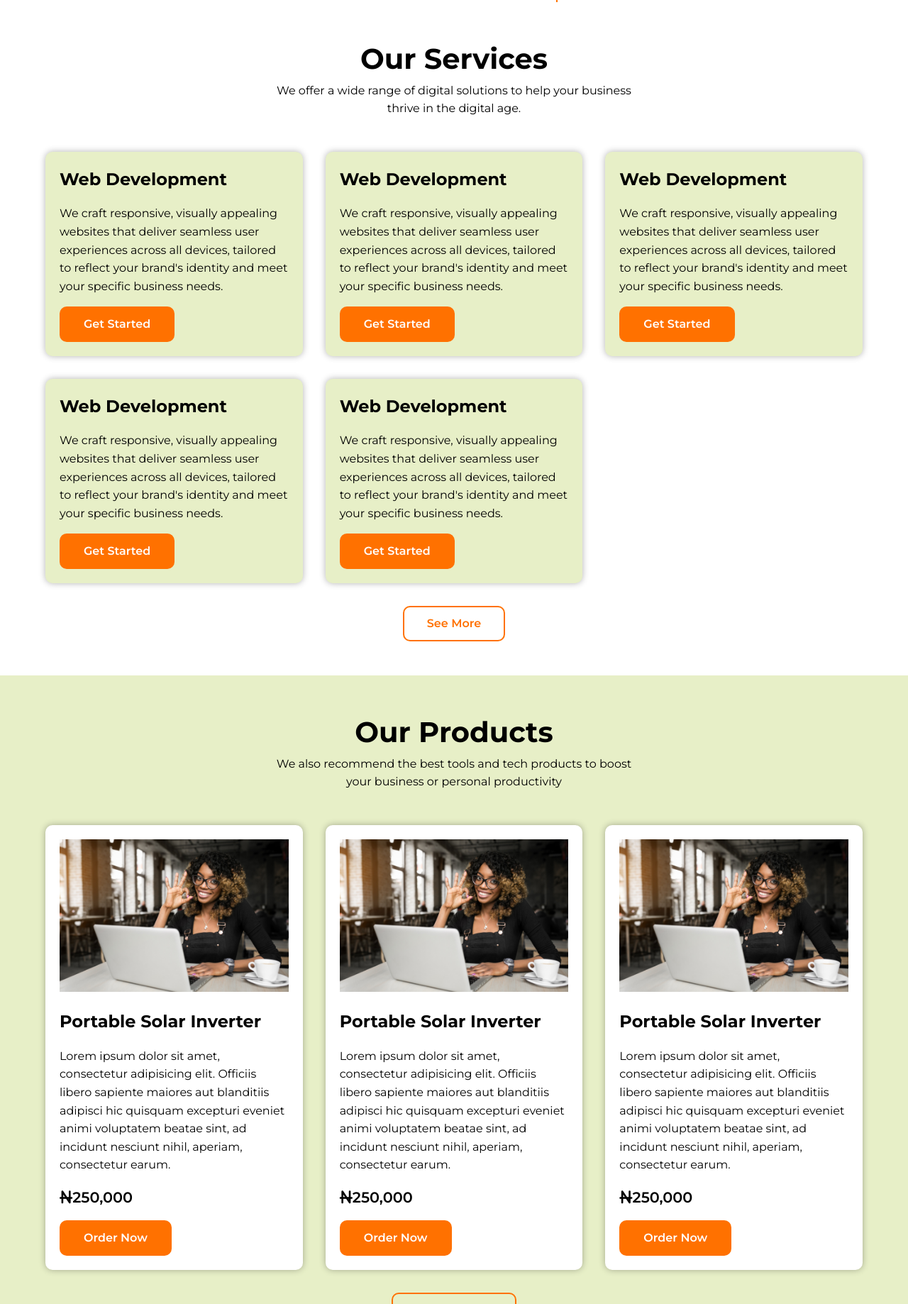
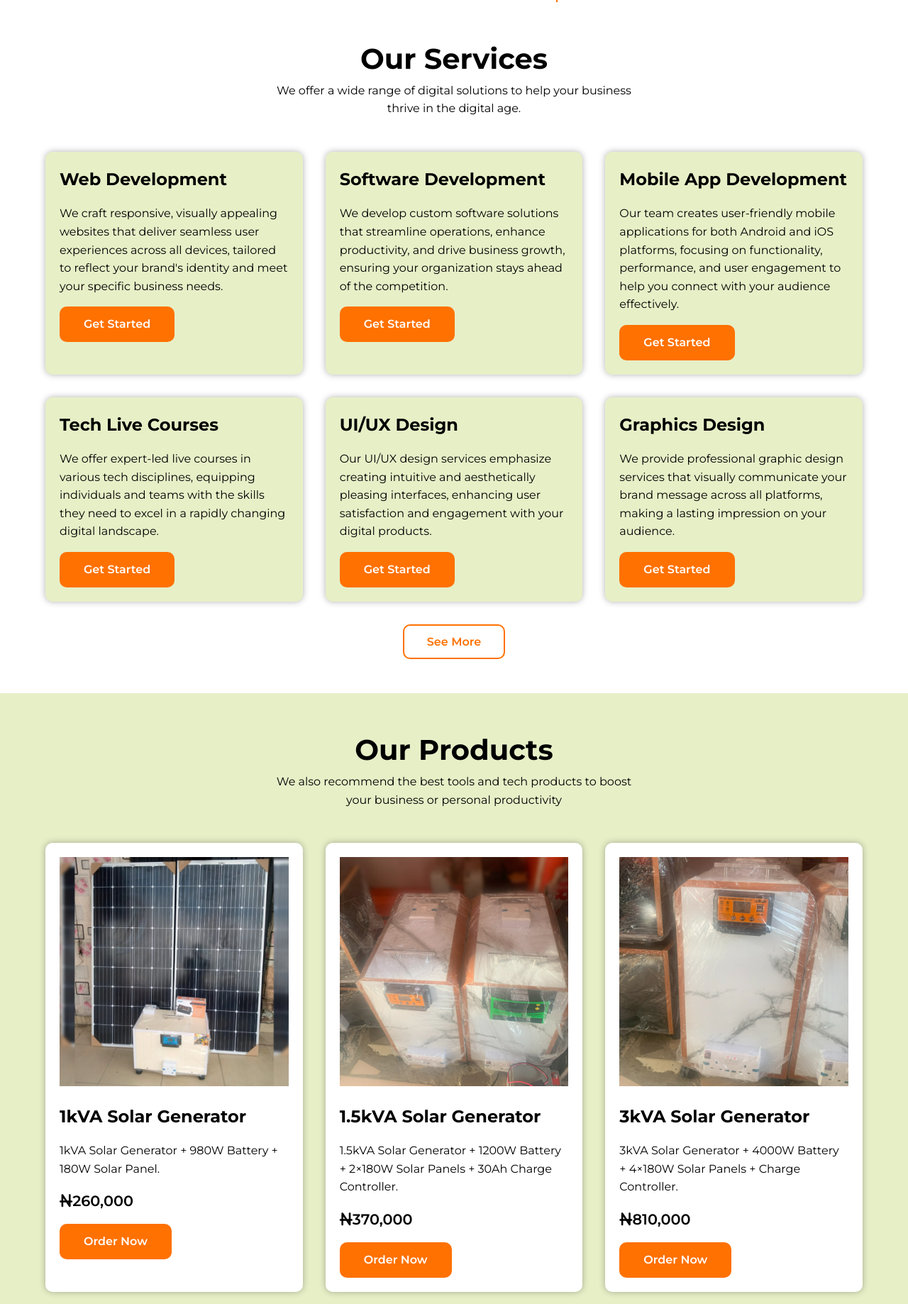
Before and after one commit to davidinmichael/dadvantech, a Django app: page / in a window 1280 px wide. Shown: the part 1025-2863 px from the top of the page at 71% size. Run offline with Django 5.2, Linux system fonts and the light colour scheme; parts of the project's set-up code (start-up, migrations or seed data) failed here and were passed over.

Commit message:
Mod: Added actual services and products.

```diff
--- a/core/templates/core/index.html
+++ b/core/templates/core/index.html
@@ -34,7 +34,7 @@
   <p class="stat-item">500+ Community Members</p>
 </div>
 
-<div class="services container">
+<div class="services container" id="services">
   <div class="title">
     <h2>Our Services</h2>
     <p>
@@ -53,38 +53,47 @@
       <a href="#" class="btn btn-primary">Get Started</a>
     </div>
     <div class="service-card">
-      <h3>Web Development</h3>
+      <h3>Software Development</h3>
       <p>
-        We craft responsive, visually appealing websites that deliver seamless
-        user experiences across all devices, tailored to reflect your brand's
-        identity and meet your specific business needs.
+        We develop custom software solutions that streamline operations, enhance
+        productivity, and drive business growth, ensuring your organization
+        stays ahead of the competition.
       </p>
       <a href="#" class="btn btn-primary">Get Started</a>
     </div>
     <div class="service-card">
-      <h3>Web Development</h3>
+      <h3>Mobile App Development</h3>
       <p>
-        We craft responsive, visually appealing websites that deliver seamless
-        user experiences across all devices, tailored to reflect your brand's
-        identity and meet your specific business needs.
+        Our team creates user-friendly mobile applications for both Android and
+        iOS platforms, focusing on functionality, performance, and user
+        engagement to help you connect with your audience effectively.
       </p>
       <a href="#" class="btn btn-primary">Get Started</a>
     </div>
     <div class="service-card">
-      <h3>Web Development</h3>
+      <h3>Tech Live Courses</h3>
       <p>
-        We craft responsive, visually appealing websites that deliver seamless
-        user experiences across all devices, tailored to reflect your brand's
-        identity and meet your specific business needs.
+        We offer expert-led live courses in various tech disciplines, equipping
+        individuals and teams with the skills they need to excel in a rapidly
+        changing digital landscape.
       </p>
       <a href="#" class="btn btn-primary">Get Started</a>
     </div>
     <div class="service-card">
-      <h3>Web Development</h3>
+      <h3>UI/UX Design</h3>
       <p>
-        We craft responsive, visually appealing websites that deliver seamless
-        user experiences across all devices, tailored to reflect your brand's
-        identity and meet your specific business needs.
+        Our UI/UX design services emphasize creating intuitive and aesthetically
+        pleasing interfaces, enhancing user satisfaction and engagement with
+        your digital products.
+      </p>
+      <a href="#" class="btn btn-primary">Get Started</a>
+    </div>
+    <div class="service-card">
+      <h3>Graphics Design</h3>
+      <p>
+        We provide professional graphic design services that visually
+        communicate your brand message across all platforms, making a lasting
+        impression on your audience.
       </p>
       <a href="#" class="btn btn-primary">Get Started</a>
     </div>
@@ -92,7 +101,7 @@
   <a href="#" class="btn btn-secondary">See More</a>
 </div>
 
-<div class="products container-fluid">
+<div class="products container-fluid" id="products">
   <div class="title">
     <h2>Our Products</h2>
     <p>
@@ -103,53 +112,94 @@
   <div class="product-items">
     <div class="product-card">
       <div class="product-img">
-        <img src="{% static 'images/hero-00.jpg' %}" alt="" />
+        <img
+          src="{% static 'images/product-001.webp' %}"
+          alt="1kVA Solar Generator"
+        />
       </div>
       <div class="product-body">
-        <h3>Portable Solar Inverter</h3>
-        <p>
-          Lorem ipsum dolor sit amet, consectetur adipisicing elit. Officiis
-          libero sapiente maiores aut blanditiis adipisci hic quisquam excepturi
-          eveniet animi voluptatem beatae sint, ad incidunt nesciunt nihil,
-          aperiam, consectetur earum.
-        </p>
-        <p class="price"><i class="fa-solid fa-naira-sign"></i>250,000</p>
-        <a href="#" class="btn btn-primary">Order Now</a>
+        <h3>1kVA Solar Generator</h3>
+        <p>1kVA Solar Generator + 980W Battery + 180W Solar Panel.</p>
+        <p class="price"><i class="fa-solid fa-naira-sign"></i>260,000</p>
+        <a
+          href="https://wa.me/2348140980792?text=Hi%2C%20I%20want%20to%20order%20the%201kVA%20Solar%20Generator.%20My%20location%20is"
+          class="btn btn-primary"
+          target="_blank"
+          >Order Now</a
+        >
       </div>
     </div>
     <div class="product-card">
       <div class="product-img">
-        <img src="{% static 'images/hero-00.jpg' %}" alt="" />
+        <img
+          src="{% static 'images/product-004.webp' %}"
+          alt="1.5kVA Solar Generator"
+        />
       </div>
       <div class="product-body">
-        <h3>Portable Solar Inverter</h3>
+        <h3>1.5kVA Solar Generator</h3>
         <p>
-          Lorem ipsum dolor sit amet, consectetur adipisicing elit. Officiis
-          libero sapiente maiores aut blanditiis adipisci hic quisquam excepturi
-          eveniet animi voluptatem beatae sint, ad incidunt nesciunt nihil,
-          aperiam, consectetur earum.
+          1.5kVA Solar Generator + 1200W Battery + 2×180W Solar Panels + 30Ah
+          Charge Controller.
         </p>
-        <p class="price"><i class="fa-solid fa-naira-sign"></i>250,000</p>
-        <a href="#" class="btn btn-primary">Order Now</a>
+        <p class="price"><i class="fa-solid fa-naira-sign"></i>370,000</p>
+        <a
+          href="https://wa.me/2348140980792?text=Hi%2C%20I%20want%20to%20order%20the%201.5kVA%20Solar%20Generator.%20My%20location%20is"
+          class="btn btn-primary"
+          target="_blank"
+          >Order Now</a
+        >
       </div>
     </div>
     <div class="product-card">
       <div class="product-img">
-        <img src="{% static 'images/hero-00.jpg' %}" alt="" />
+        <img
+          src="{% static 'images/product-003.webp' %}"
+          alt="3kVA Solar Generator"
+        />
       </div>
       <div class="product-body">
-        <h3>Portable Solar Inverter</h3>
+        <h3>3kVA Solar Generator</h3>
         <p>
-          Lorem ipsum dolor sit amet, consectetur adipisicing elit. Officiis
-          libero sapiente maiores aut blanditiis adipisci hic quisquam excepturi
-          eveniet animi voluptatem beatae sint, ad incidunt nesciunt nihil,
-          aperiam, consectetur earum.
+          3kVA Solar Generator + 4000W Battery + 4×180W Solar Panels + Charge
+          Controller.
         </p>
-        <p class="price"><i class="fa-solid fa-naira-sign"></i>250,000</p>
-        <a href="#" class="btn btn-primary">Order Now</a>
+        <p class="price"><i class="fa-solid fa-naira-sign"></i>810,000</p>
+        <a
+          href="https://wa.me/2348140980792?text=Hi%2C%20I%20want%20to%20order%20the%203kVA%20Solar%20Generator.%20My%20location%20is"
+          class="btn btn-primary"
+          target="_blank"
+          >Order Now</a
+        >
+      </div>
+    </div>
+    <div class="product-card">
+      <div class="product-img">
+        <img
+          src="{% static 'images/product-pc.webp' %}"
+          alt="Dell Latitude"
+        />
+      </div>
+      <div class="product-body">
+        <h3>Dell Latitude</h3>
+        <p>
+          Intel Core i5 Laptop | 8GB RAM | 512GB SSD | Full HD Display
+        </p>
+        <p class="price"><i class="fa-solid fa-naira-sign"></i>510,000</p>
+        <a
+          href="https://wa.me/2348140980792?text=Hi%2C%20I%20want%20to%20order%20the%20Dell%20Latitude%20PC.%20My%20location%20is"
+          class="btn btn-primary"
+          target="_blank"
+          >Order Now</a
+        >
       </div>
     </div>
   </div>
-  <a href="#" class="btn btn-secondary">Explore More</a>
+  <a
+    href="{% url 'products_in_drive' %}"
+    target="_blank"
+    class="btn btn-secondary"
+    >Explore More</a
+  >
 </div>
 {% endblock content %}
--- a/core/urls.py
+++ b/core/urls.py
@@ -4,4 +4,5 @@ from . import views
 
 urlpatterns = [
 	path('', views.index, name="index"),
+	path('solar-products', views.products_in_drive, name="products_in_drive"),
 ]
--- a/core/views.py
+++ b/core/views.py
@@ -1,6 +1,14 @@
 from django.shortcuts import render, redirect
 from django.views import View
 
+import os
+from dotenv import load_dotenv
+
+load_dotenv()
 
 def index(request):
     return render(request, "core/index.html")
+
+def products_in_drive(request):
+    url = os.getenv("PRODUCTS_IN_DRIVE_LINK")
+    return redirect(url)
--- a/static/js/scripts.js
+++ b/static/js/scripts.js
@@ -2,8 +2,25 @@ window.addEventListener("DOMContentLoaded", () => {
 	let menuToggle = document.getElementById("menuToggle");
 	let navLinks = document.getElementById("navLinks");
 
+	// Toggle menu on button click
 	menuToggle.addEventListener("click", () => {
-		console.log("Clicked");
-		navLinks.classList.toggle("show");
+	navLinks.classList.toggle("show");
 	});
+
+	// Close menu when any nav link is clicked
+	document.querySelectorAll(".nav-link").forEach(link => {
+	link.addEventListener("click", () => {
+		navLinks.classList.remove("show");
+	});
+	});
+
+	// Close menu when clicking outside the nav
+	document.addEventListener("click", (event) => {
+	const isClickInsideNav = navLinks.contains(event.target) || menuToggle.contains(event.target);
+
+	if (!isClickInsideNav) {
+		navLinks.classList.remove("show");
+	}
+	});
+
 });
--- a/templates/partials/nav.html
+++ b/templates/partials/nav.html
@@ -6,8 +6,8 @@
 		</div>
 		<div class="nav-links" id="navLinks">
 			<a href="#" class="nav-link">Home</a>
-			<a href="#" class="nav-link">Services</a>
-			<a href="#" class="nav-link">Products</a>
+			<a href="#services" class="nav-link">Services</a>
+			<a href="#products" class="nav-link">Products</a>
 			<a href="#" class="nav-link">About</a>
 			<a href="#" class="nav-link">Contact</a>
 			<a href="#" class="nav-link">Community</a>
```
Also changed, not shown: static/images/002---2KVA.webp (added), static/images/005.webp (added), static/images/product-001.webp (added), static/images/product-003.webp (added), static/images/product-004.webp (added), static/images/product-pc.webp (added).
